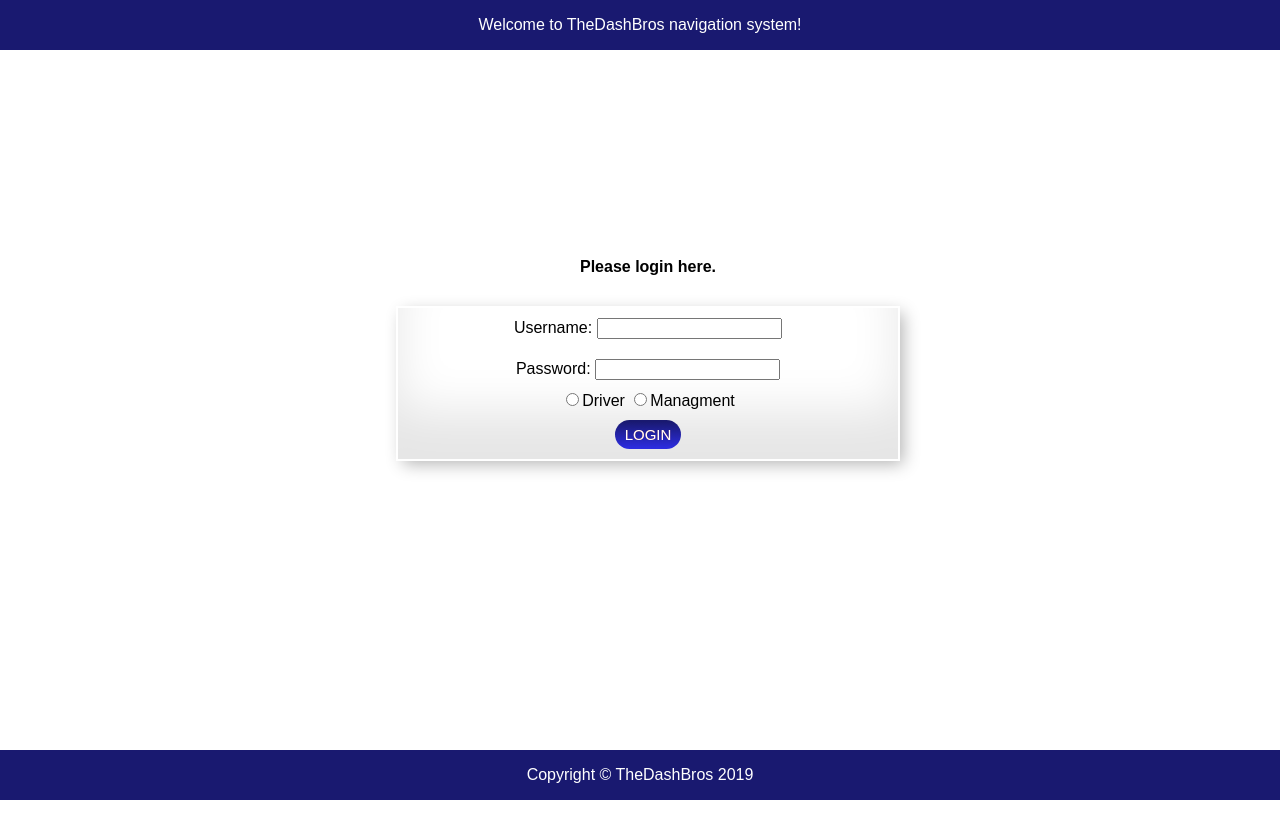
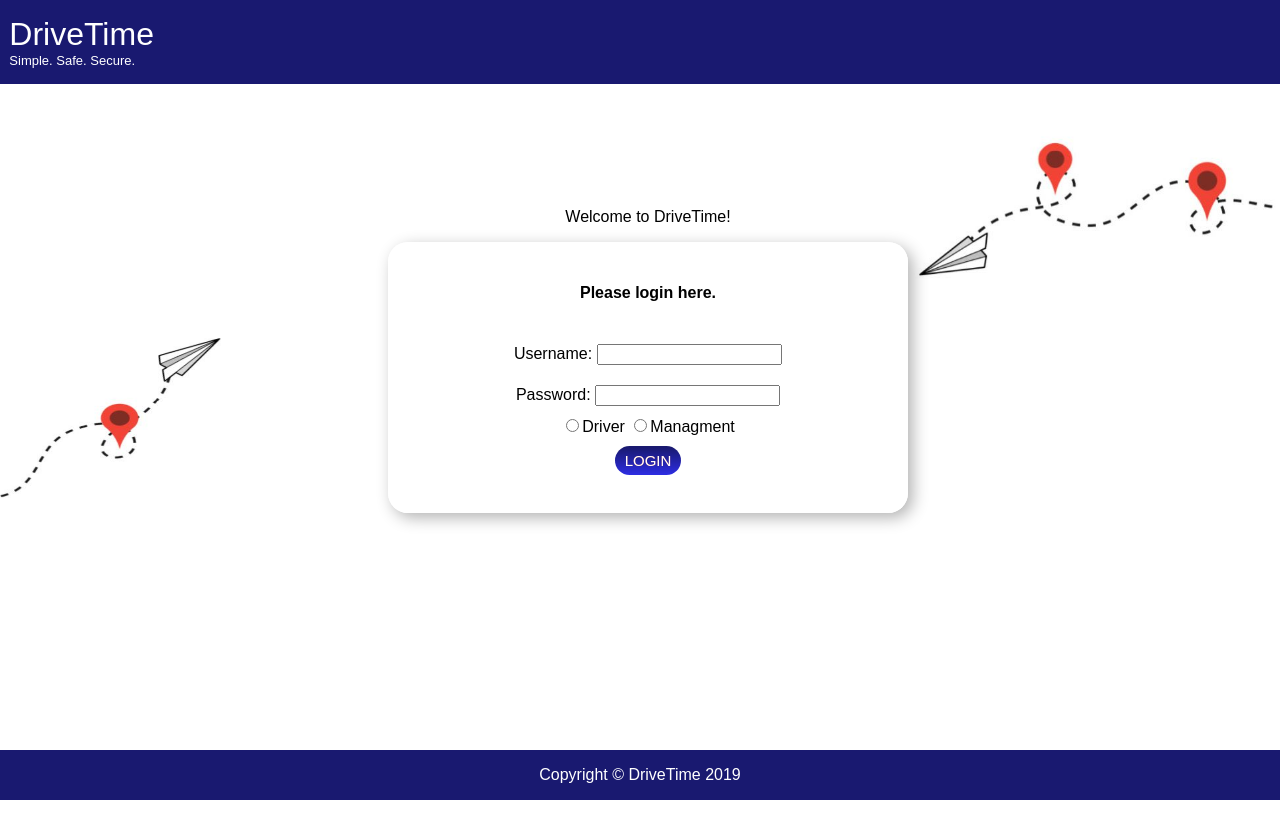
Before and after one commit to mnofsing/ITSC3155G6, a website: page Project Stuff/GPS APPLICATION V1/login.html in a window 1280 px wide. Drawn offline with Linux system fonts and the light colour scheme.

Commit message:
updated login page

```diff
--- a/Project Stuff/GPS APPLICATION V1/login.html
+++ b/Project Stuff/GPS APPLICATION V1/login.html
@@ -1,30 +1,32 @@
 <html>
-
 
 <head>
 	<link rel="stylesheet" type="text/css" href="style.css">
-	<title>TheDashBros</title>
+	<title>DriveTime</title>
 	<script src="login.js"> </script>
 </head>
-<br>
-<h1>
-	<p align="center">
-		<font size="3">Please login here.</font><br />
-	</p>
-</h1>
+
+<p>Welcome to DriveTime!</p>
 
 <body class="body">
 	<form id="loginForm">
 		<div align="center" class="sign-in-container">
+			<h1>
+				<p align="center">
+					<font size="3">Please login here.</font><br />
+				</p>
+			</h1>
 			<div class="userName">
-				<label class="labelUser">Username:</label><input  id="userName" type="text" />
+				<label class="labelUser">Username:</label><input id="userName" type="text" />
 			</div>
 			<div class="password">
 				<label class="labelPass">Password: </label><input id="password" type="text" />
 			</div>
 			<div class="user"><label><input type="radio" name="option" value="Option 1">Driver</label>
 				<label><input type="radio" name="option" value="Option 2">Managment</label></div>
-			<div class="login"><a class="DashBrosButton" id="loginBtn" onclick="createSession(event)">LOGIN</a class="DashBrosButton"></div>
+			<div class="login"><a class="DashBrosButton" id="loginBtn" onclick="createSession(event)">LOGIN</a
+					class="DashBrosButton"></div>
+			<br />
 		</div>
 		<div id="error" class="error hide">
 			Your username or password is incorrect!
@@ -33,8 +35,12 @@
 </body>
 <a href="something" class="social"></a>
 <div class="footer">
-	<p>Copyright &copy TheDashBros 2019</p>
+	<p>Copyright &copy DriveTime 2019</p>
 </div>
 <div class="header">
-	<p>Welcome to TheDashBros navigation system!</p>
+	<p>
+		<font size=6px font-style=bold;> DriveTime </font></br>
+		<font size=2px font-style=underline;>Simple. Safe. Secure.</font>
+	</p>
+
 </html>
--- a/Project Stuff/GPS APPLICATION V1/style.css
+++ b/Project Stuff/GPS APPLICATION V1/style.css
@@ -3,6 +3,7 @@
 			left: 0;
 			bottom: 0;
 			width: 100%;
+			height: 750px0px;
 			background-color: midnightblue;
 			color: white;
 			text-align: center;
@@ -15,18 +16,24 @@
 			top: 0;
 			width: 100%;
 			background-color: midnightblue;
+			padding-left: 7pt;
 			color: white;
-			text-align: center;
+			text-align: left;
+			size: 8px;
 			font-family: "Arial";
-			font-style: bold;
 		}
 
 		.body {
 			position: relative;
 			width: 100%;
 			top: 200;
+			background-color: white;
 			text-align: center;
 			font-family: "Arial";
+			background-image: url("1.jpg"), url("2.jpg");
+			background-position: left center, right top;
+   			background-repeat: no-repeat, no-repeat;
+			background-size: 290px 229px, 409px 302px;
 		}
 
 		a.social {
@@ -55,9 +62,12 @@
 
         .sign-in-container {
             box-shadow:
-            inset 0 -3em 3em rgba(0,0,0,0.1),
+            inset
              0 0  0 2px rgb(255,255,255),
-             0.3em 0.3em 1em rgba(0,0,0,0.3);
+			 0.3em 0.3em 1em rgba(0,0,0,0.3);
+			 border-radius: 20px;
+			 background-color: white;
+			 padding: 10px;
              width:500px;
              margin-left: auto;
              margin-right: auto;
```
Also changed, not shown: Project Stuff/GPS APPLICATION V1/1.jpg (added), Project Stuff/GPS APPLICATION V1/2.jpg (added), Project Stuff/GPS APPLICATION V1/map.jpg (added), 2 other files.
